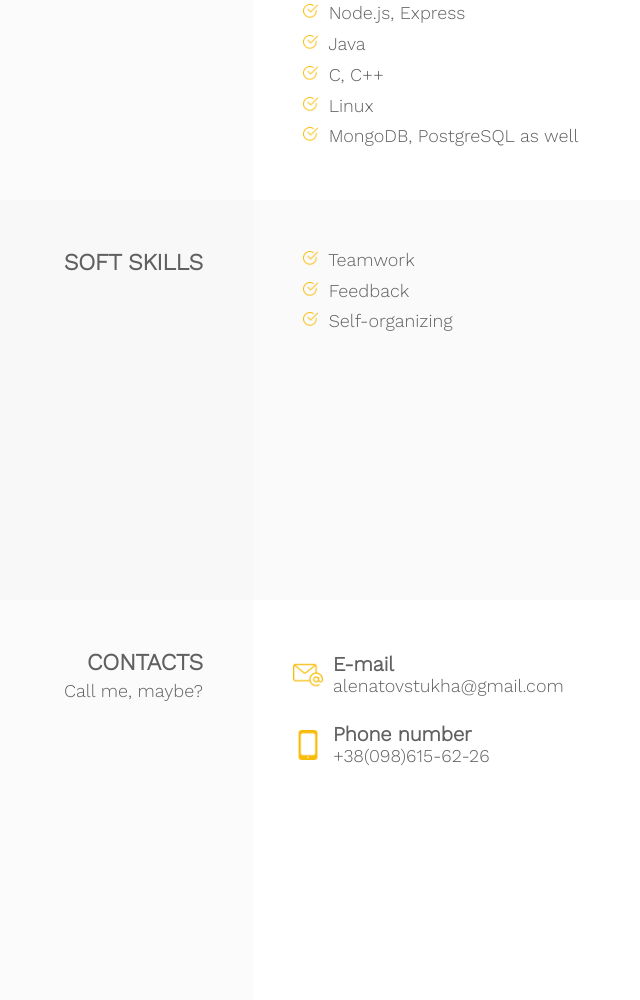
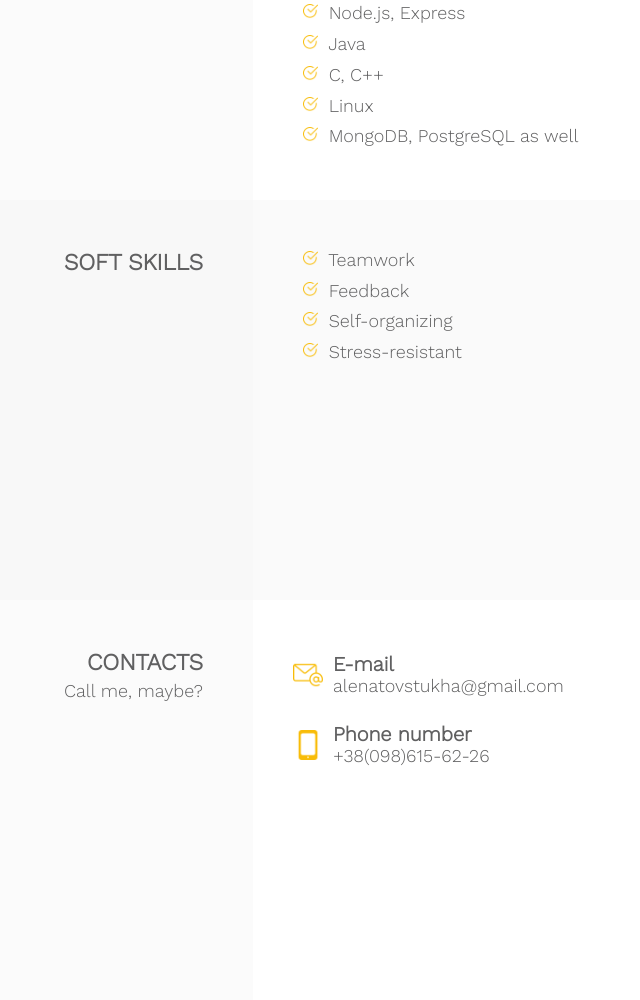
Before and after one commit to alonatovstukha/CV, a plain HTML site: page index.html in a window 1280 px wide. Shown: the part 2000-3000 px from the top of the page, without its empty margins (227-867 px from the left). Drawn offline with nearby package versions, Linux system fonts and the light colour scheme.

Commit message:
index.changed

```diff
--- a/index.html
+++ b/index.html
@@ -222,6 +222,9 @@
         <span class="right-part-element">
           <img class="checkmark" src="images/checkmark.png" alt="" />
           Self-organizing</span>
+        <span class="right-part-element">
+          <img class="checkmark" src="images/checkmark.png" alt="" />
+          Stress-resistant</span>
       </div>
     </div>
 
```
